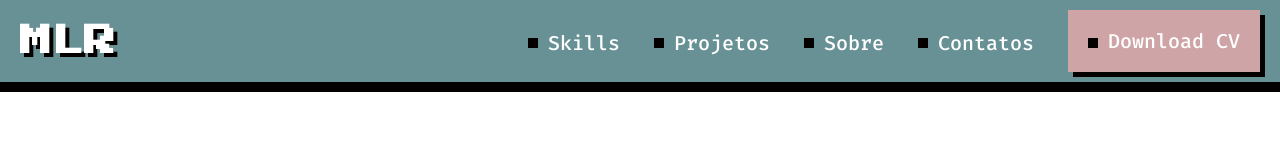
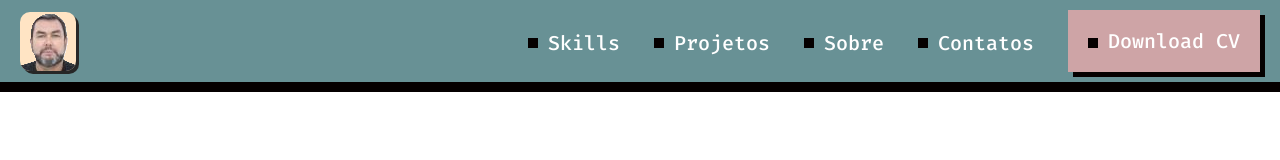
Before and after one commit to markosluciano/Curso_HTML_CSS, a plain HTML site: page index.html in a window 1280 px wide. Drawn offline with Linux system fonts and the light colour scheme.

Commit message:
ajuste no logo

```diff
--- a/CSS/index.css
+++ b/CSS/index.css
@@ -6,10 +6,12 @@ header {
     padding: 10px 20px;
     align-items: center;
 }
-h1{
-    font-family: "Press Start 2P", system-ui;
-    color: white;
-    text-shadow: 4px 4px 0 #050000;
+
+img{
+    background-color:bisque ;
+    border-radius: 10px;
+    box-shadow: 3px 3px 0 #272727;
+
 }
 
 nav {
--- a/index.html
+++ b/index.html
@@ -12,7 +12,7 @@
 </head>
 <body>
     <header>
-        <h1>MLR</h1>
+        <img src="assets/img/logo.png" alt="Logo Marcos Luciano">
         <nav>
             <a href="" lang="en"><span></span>Skills</a>
             <a href=""><span></span>Projetos</a>
```
